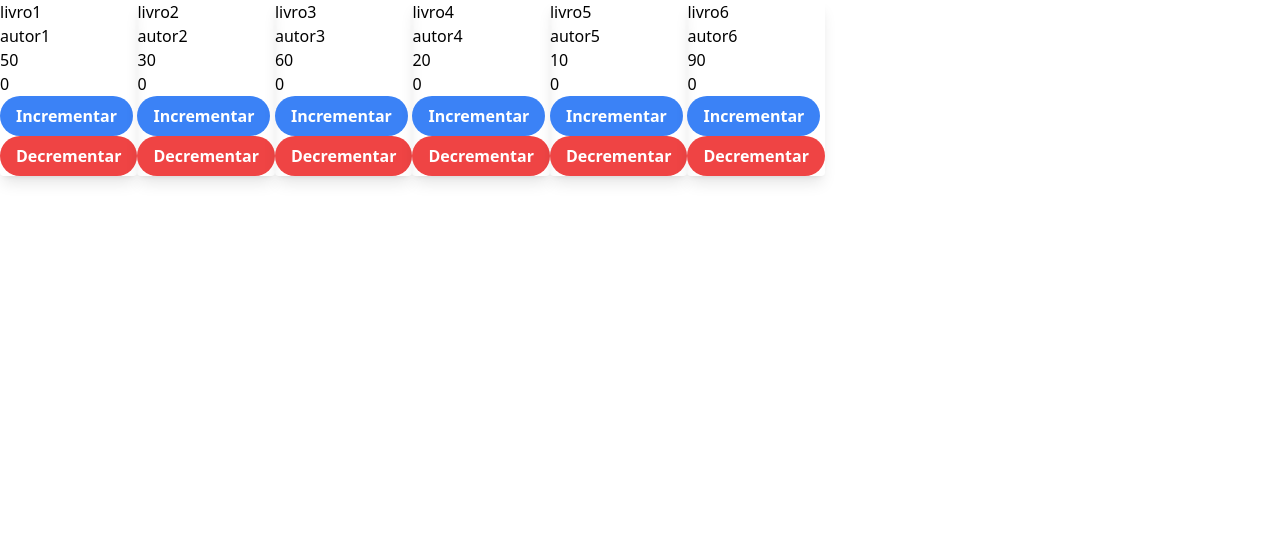
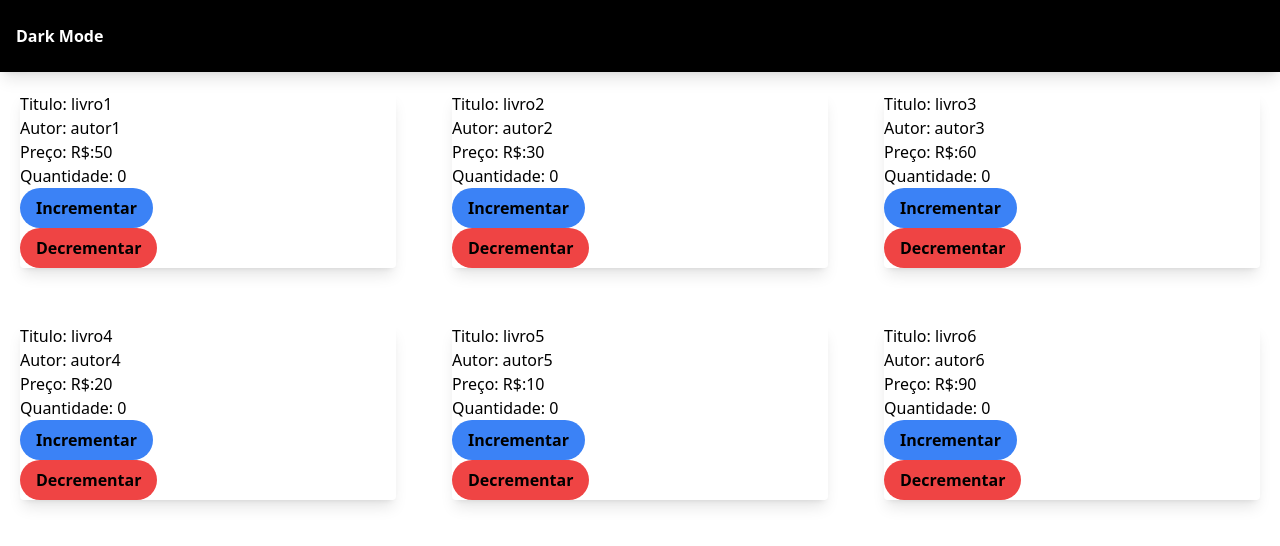
Before and after one commit to LucasGabrielAntonete/projetorec2, a Vue app: page / in a window 1280 px wide. Shown: the top 546 px of the page. Built offline with nearby package versions, Linux system fonts and the light colour scheme; the HTML template or start-up script is replaced by a standard one.

Commit message:
grid tailwindcss

```diff
--- a/src/App.vue
+++ b/src/App.vue
@@ -7,30 +7,57 @@ function incrementar(livro) {
 }
 
 function decrementar(livro) {
-  if(livro.value.quantidade <= 0) {
-alert('Os itens ja foram retirados')
+  if (livro.value.quantidade <= 0) {
+    alert('Os itens ja foram retirados')
   } else livro.value.quantidade--
 }
 
+const darkTheme = ref(false)
 
+function trocarTheme() {
+  darkTheme.value = !darkTheme.value
+}
 </script>
 
 <template>
+  <div class="bg-base min-g-screen" :class="[darkTheme ? 'frappe' : 'latte']">
+  <header class="sticky top-0 bg-black shadow-lg">
+    <nav class="container flex flex-col sm:flex-row items-center gap-4 text-white py-6">
+      <div>
+      <button
+        class="bg-white-500 hover:bg-red-500 text-white font-bold py-0 px-4 rounded-full"
+     @click="trocarTheme()"
+      >
+        Dark Mode
+      </button>
+    </div>
+      <div class="flex items-center gap-3 flex-1"></div>
+    </nav>
+  </header>
 
-<div class="flex">
-  <div class="max-w-sm rounded overflow-hidden shadow-lg" v-for="livro in livros" :key="livro.id">
-    <p>{{ livro.titulo }}</p>
-    <p>{{ livro.autor }}</p>
-    <p>{{ livro.preco }}</p>
-    <p>{{ livro.quantidade }}</p>
-    <div>
+  <div class="grid gap-4 grid-cols-3">
+    <div class="m-5 rounded overflow-hidden shadow-lg" v-for="livro in livros" :key="livro.id">
+      <p>Titulo: {{ livro.titulo }}</p>
+      <p>Autor: {{ livro.autor }}</p>
+      <p>Preço: R$:{{ livro.preco }}</p>
+      <p>Quantidade: {{ livro.quantidade }}</p>
       <div>
-        <button class="bg-blue-500 hover:bg-blue-700 text-white font-bold py-2 px-4 rounded-full" @click="incrementar(ref(livro))">Incrementar</button>
+        <div>
+          <button
+            class="bg-blue-500 hover:bg-blue-800 text-black font-bold py-2 px-4 rounded-full"
+            @click="incrementar(ref(livro))"
+          >
+            Incrementar
+          </button>
+        </div>
       </div>
+      <button
+        class="bg-red-500 hover:bg-red-800 text-black font-bold py-2 px-4 rounded-full"
+        @click="decrementar(ref(livro))"
+      >
+        Decrementar
+      </button>
+    </div>
   </div>
-    <button class="bg-red-500 hover:bg-blue-700 text-white font-bold py-2 px-4 rounded-full" @click="decrementar(ref(livro))">Decrementar</button>
-  </div>
-
 </div>
-
 </template>
--- a/tailwind.config.js
+++ b/tailwind.config.js
@@ -1,6 +1,7 @@
 /* eslint-disable no-undef */
 /** @type {import('tailwindcss').Config} */
 module.exports = {
+  darkMode: ['class', '[data-mode="dark"]'],
   content: ["./index.html", "./src/**/*.{vue,js,ts,jsx,tsx}"],
   theme: {
     extend: {},
```
